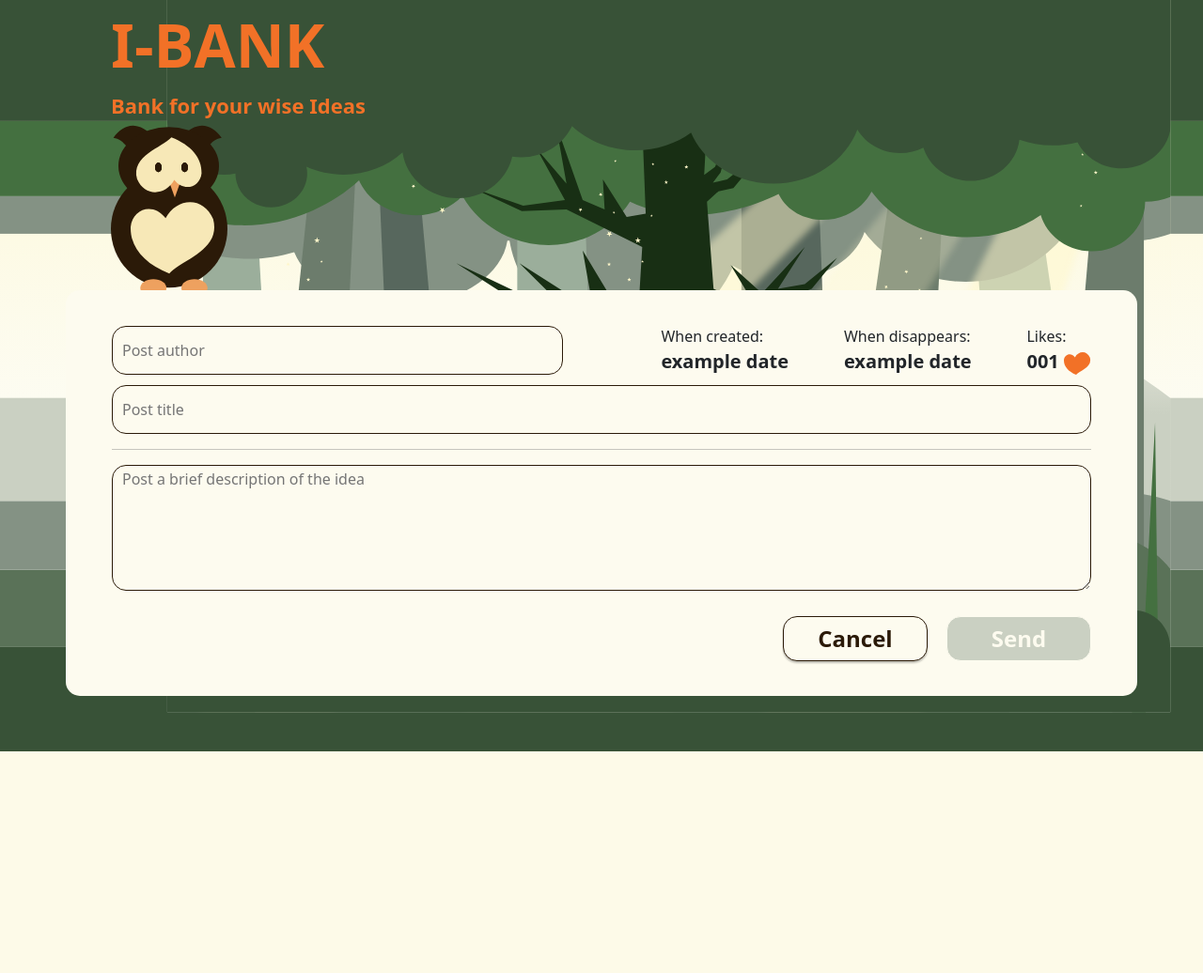
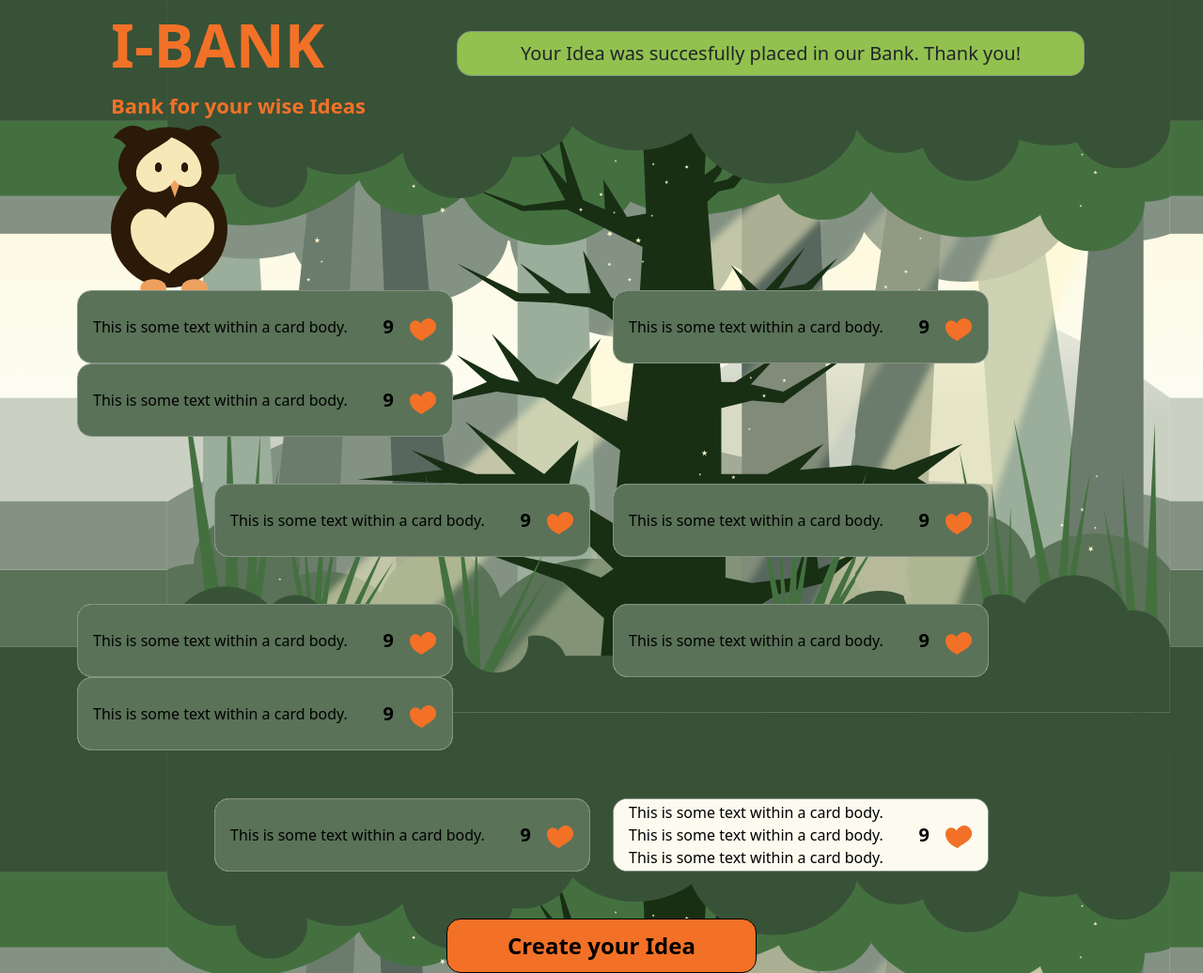
Before and after one commit to jczas/ibank, a Flask app: page / in a window 1280 px wide. Shown: the whole page at 94% size. Before the commit the page ends 800 px from the top, so only its background shows below. Run offline with Flask 2, Linux system fonts and the light colour scheme; some libraries are stand-ins or nearby versions.

Commit message:
show form toggle implemented

```diff
--- a/static/js/rest-communication.js
+++ b/static/js/rest-communication.js
@@ -40,8 +40,13 @@ function addNewIdea(nick, subject, body) {
         });
 }
 
+function cancel() {
+    showInit();
+}
+
 function submitNewIdea() {
     console.log("Submitting...");
+    showInit();
     const form = document.querySelector('form');
     const formData = new FormData(form);
     addNewIdea(formData.get('nick'), formData.get('subject'), formData.get('description'))
@@ -54,4 +59,24 @@ function preventFormReloading() {
     })
 }
 
+function showInit() {
+    document.getElementById('createForm').hidden = true;
+    document.getElementById('headerColumn').hidden = false;
+    document.getElementById('rowCards').hidden = false;
+    document.getElementById('rowCards2').hidden = false;
+    document.getElementById('rowCards3').hidden = false;
+    document.getElementById('rowCards4').hidden = false;
+    document.getElementById('createButton').hidden = false;
+}
+
+function showForm() {
+    document.getElementById('createForm').hidden = false;
+    document.getElementById('headerColumn').hidden = true;
+    document.getElementById('rowCards').hidden = true;
+    document.getElementById('rowCards2').hidden = true;
+    document.getElementById('rowCards3').hidden = true;
+    document.getElementById('rowCards4').hidden = true;
+    document.getElementById('createButton').hidden = true;
+}
+
 preventFormReloading();
--- a/static/js/websocket-communication.js
+++ b/static/js/websocket-communication.js
@@ -2,16 +2,17 @@ var messageDiv;
 
 function init() {
     var socket = io();
+    showInit();
     messageDiv = document.getElementById("message");
 
     socket.on("all ideas", (event) => {
 
-        messageDiv.innerHTML += "<p>reply:" + JSON.stringify(event) + "</p>";
+        // messageDiv.innerHTML += "<p>reply:" + JSON.stringify(event) + "</p>";
 
         console.log(JSON.stringify(event));
     });
 
     socket.on("update_ideas", (event) => {
-        messageDiv.innerHTML = "<p>reply:" + JSON.stringify(event) + "</p>";
+        // messageDiv.innerHTML = "<p>reply:" + JSON.stringify(event) + "</p>";
     });
 }
--- a/templates/index.html
+++ b/templates/index.html
@@ -34,7 +34,7 @@
                     Bank for your wise Ideas
                 </div>
               </div>
-              <div class="col-8 header-column" hidden>
+              <div class="col-8 header-column" id="headerColumn">
                 <div class="card header-card">
                         <div class="header-text">
                             Your Idea was succesfully placed in our Bank. Thank you!
@@ -47,7 +47,7 @@
                     <img src="../static/svg/owl-default-open.svg" alt="closed owl">
                 </div>
             </div>
-            <div class="row cards-row" hidden>
+            <div class="row cards-row" id="rowCards">
               <div class="col">
                 <div class="card">
                     <div class="card-body">
@@ -88,7 +88,7 @@
                 </div>
               </div>
             </div>
-            <div class="row cards-row two-col-row" hidden>
+            <div class="row cards-row two-col-row" id="rowCards2">
                 <div class="col first-col">
                     <div class="card">
                         <div class="card-body">
@@ -116,7 +116,7 @@
                     </div>
                   </div>
             </div>
-            <div class="row cards-row" hidden=>
+            <div class="row cards-row" id="rowCards3">
                 <div class="col">
                     <div class="card">
                         <div class="card-body">
@@ -157,7 +157,7 @@
                     </div>
                   </div>
               </div>
-            <div class="row cards-row two-col-row" hidden>
+            <div class="row cards-row two-col-row" id="rowCards4">
                 <div class="col first-col">
                     <div class="card">
                         <div class="card-body">
@@ -185,7 +185,7 @@
                     </div>
                   </div>
             </div>
-            <div class="row form-row">
+            <div class="row form-row" id="createForm">
                 <div class="col form-col">
                     <form method="post" class="flex-column">
                         <div class="form-group flex-row">
@@ -220,15 +220,15 @@
                                           class="description-area">{{ request.form['body'] }}</textarea>
                         </div>
                         <div class="form-group button-group">
-                            <button type="cancel" class="button-cancel">Cancel</button>
+                            <button type="cancel" class="button-cancel" onclick="cancel()">Cancel</button>
                             <button type="submit" class="button-send" onclick="submitNewIdea()">Send</button>
                         </div>
                     </form>
                 </div>
             </div>
-            <div class="row" hidden>
+            <div class="row" id="createButton">
                 <div class="col create-button-column">
-                    <button type="button" class="btn btn-primary create-button">Create your Idea</button>
+                    <button type="button" class="btn btn-primary create-button" onclick="showForm()">Create your Idea</button>
                 </div>
     </div>
     <script src="https://cdn.jsdelivr.net/npm/bootstrap@5.0.2/dist/js/bootstrap.bundle.min.js" integrity="sha384-MrcW6ZMFYlzcLA8Nl+NtUVF0sA7MsXsP1UyJoMp4YLEuNSfAP+JcXn/tWtIaxVXM" crossorigin="anonymous"></script>
```
